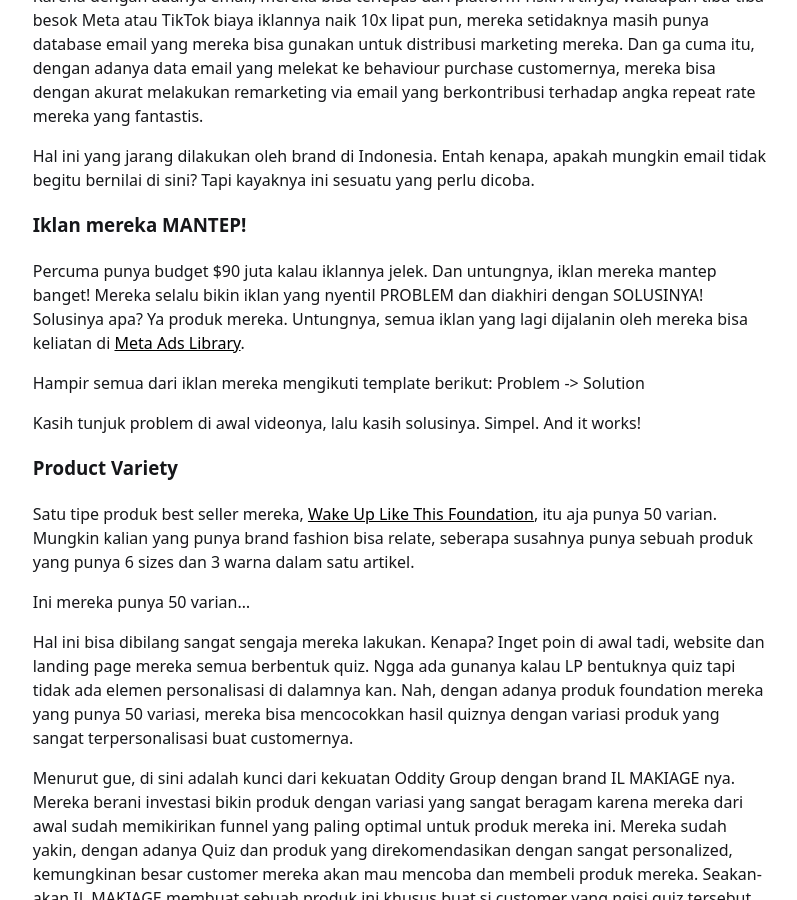
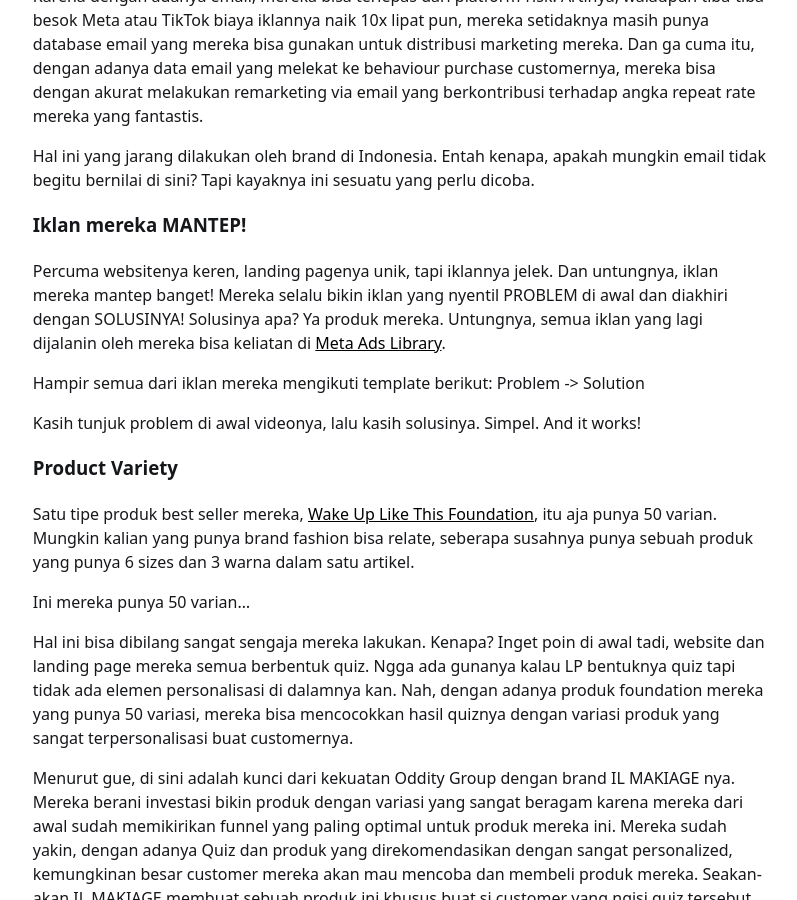
Before and after one commit to chickenchop/jekyll, a Jekyll site: the page built from _posts/2023-07-22-Oddity-Group-Analysis.md, in a window 1280 px wide and 900 px high, scrolled down 1021 px. Shown: the whole window, without its empty margins (320-1117 px from the left). Built offline with Jekyll 4.4.1, drawn with Linux system fonts in a browser that asks for light colours.

Commit message:
Update 2023-07-22-Oddity-Group-Analysis.md

```diff
--- a/_posts/2023-07-22-Oddity-Group-Analysis.md
+++ b/_posts/2023-07-22-Oddity-Group-Analysis.md
@@ -31,7 +31,7 @@ Kalau jawabannya adalah "Minta Email", congrats, insights kita sama. Mereka SELA
 Hal ini yang jarang dilakukan oleh brand di Indonesia. Entah kenapa, apakah mungkin email tidak begitu bernilai di sini? Tapi kayaknya ini sesuatu yang perlu dicoba.
 
 ### Iklan mereka MANTEP!
-Percuma punya budget $90 juta kalau iklannya jelek. Dan untungnya, iklan mereka mantep banget! Mereka selalu bikin iklan yang nyentil PROBLEM dan diakhiri dengan SOLUSINYA! Solusinya apa? Ya produk mereka. Untungnya, semua iklan yang lagi dijalanin oleh mereka bisa keliatan di [Meta Ads Library](https://www.facebook.com/ads/library/?active_status=all&ad_type=all&country=ALL&view_all_page_id=1270817949729510&sort_data[direction]=desc&sort_data[mode]=relevancy_monthly_grouped&search_type=page&media_type=all).
+Percuma websitenya keren, landing pagenya unik, tapi iklannya jelek. Dan untungnya, iklan mereka mantep banget! Mereka selalu bikin iklan yang nyentil PROBLEM di awal dan diakhiri dengan SOLUSINYA! Solusinya apa? Ya produk mereka. Untungnya, semua iklan yang lagi dijalanin oleh mereka bisa keliatan di [Meta Ads Library](https://www.facebook.com/ads/library/?active_status=all&ad_type=all&country=ALL&view_all_page_id=1270817949729510&sort_data[direction]=desc&sort_data[mode]=relevancy_monthly_grouped&search_type=page&media_type=all).
 
 Hampir semua dari iklan mereka mengikuti template berikut: Problem -> Solution
 
```
